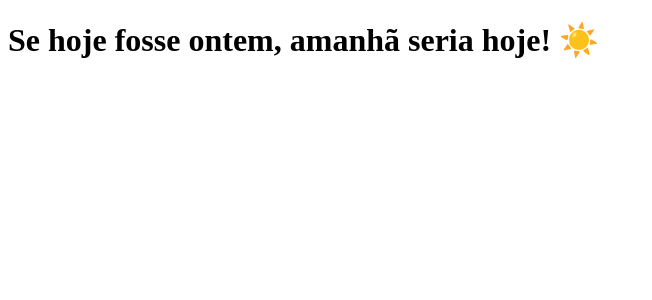
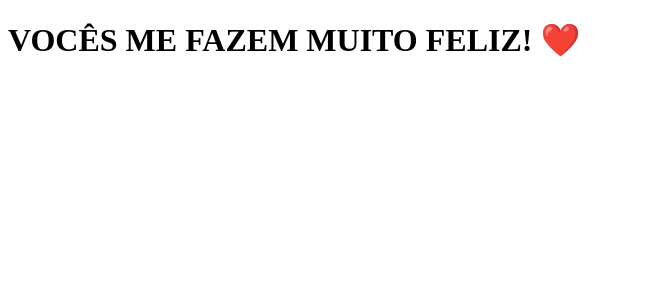
Before and after one commit to fernandoadms/clone-tabnews, a Next.js app: page / in a window 1280 px wide. Shown: the top 300 px of the page, without its empty margins (0-652 px from the left). Built offline with nearby package versions, Linux system fonts and the light colour scheme.

Commit message:
atualiza a frase da pagina inicial

```diff
--- a/pages/index.js
+++ b/pages/index.js
@@ -1,5 +1,5 @@
 function Home() {
-    return <h1>Se hoje fosse ontem, amanhã seria hoje! ☀️</h1>
+    return <h1>VOCÊS ME FAZEM MUITO FELIZ! ❤️</h1>
 }
 
 export default Home
```
